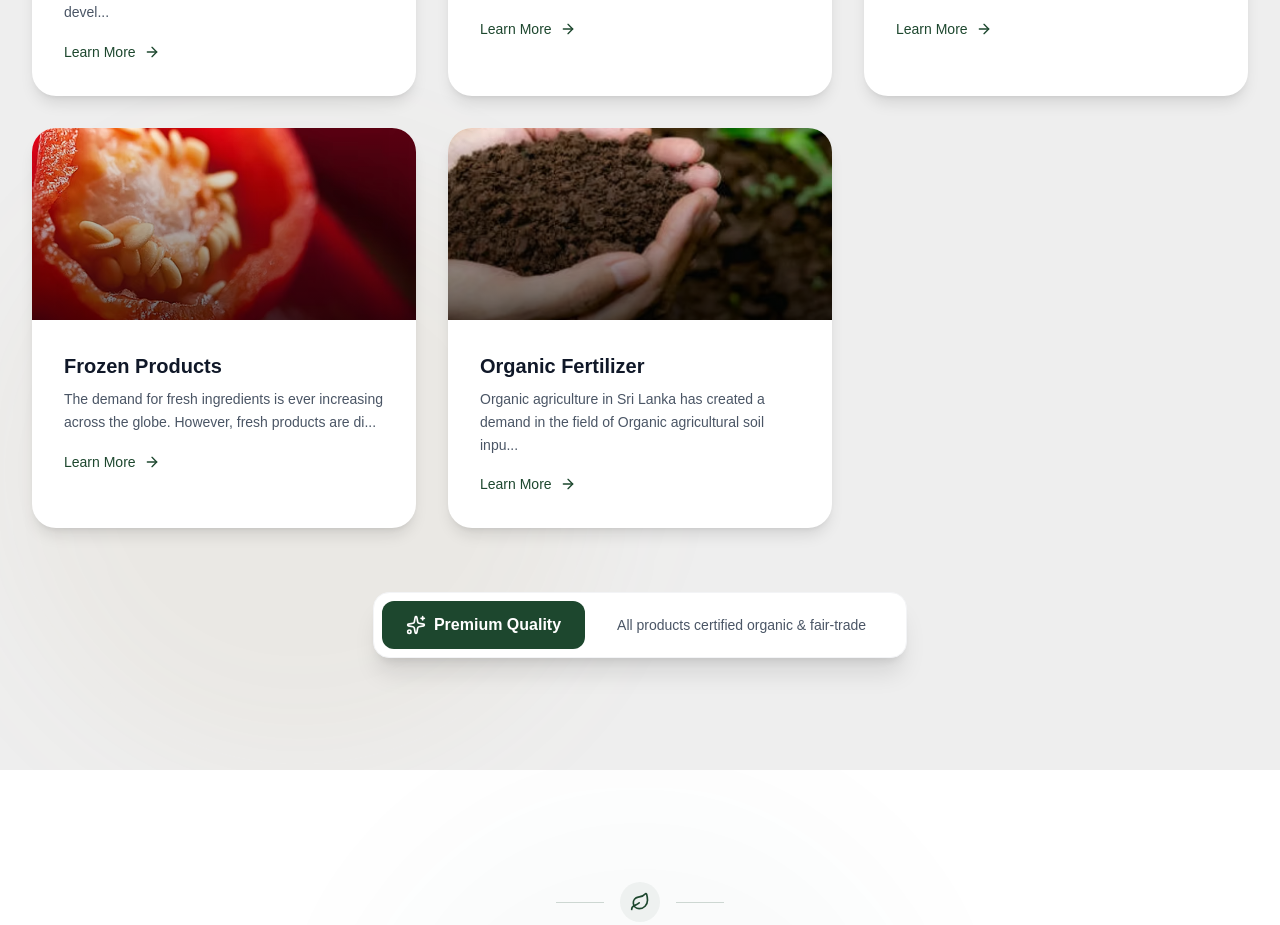
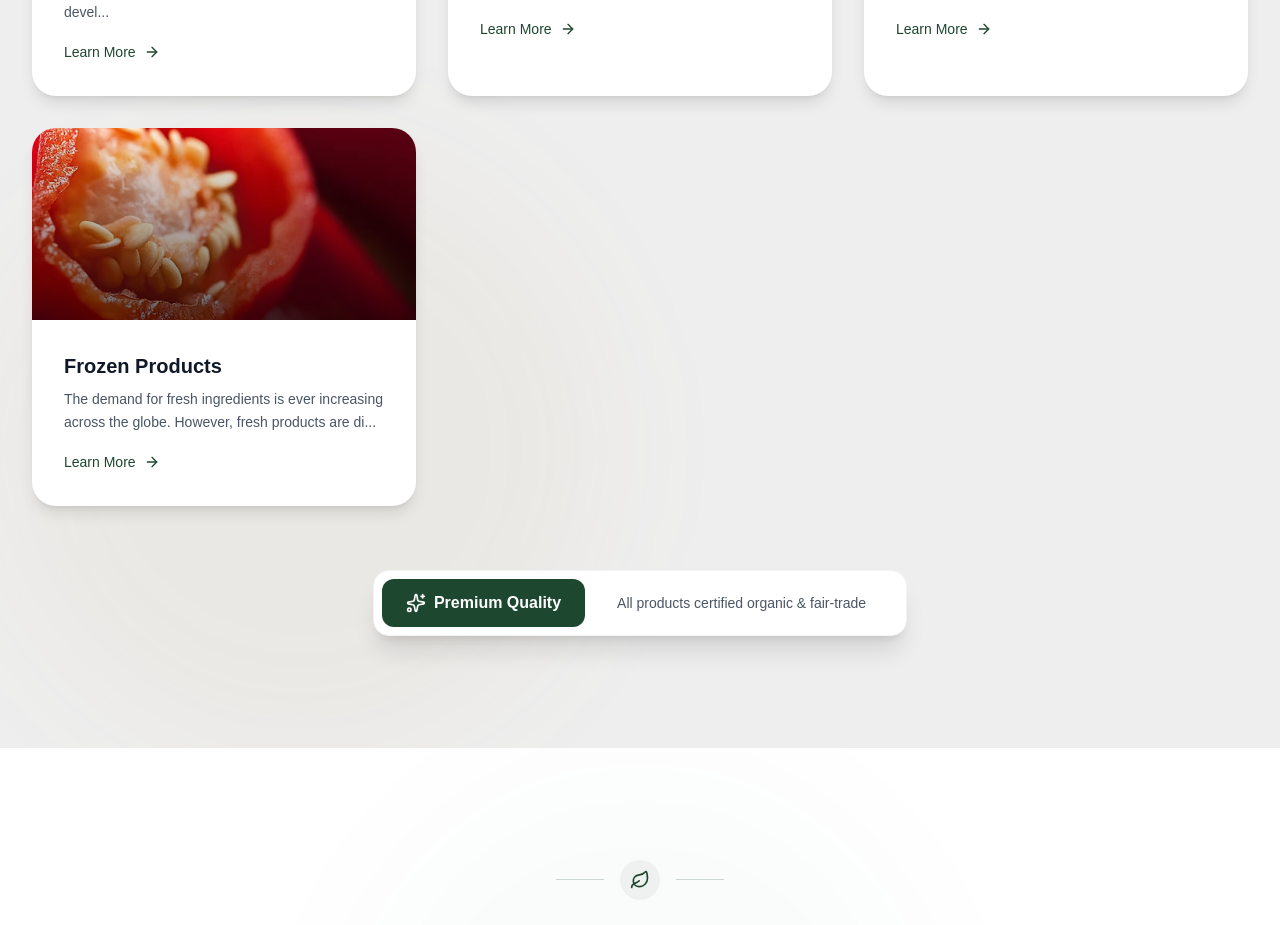
Before and after one commit to agroventures/biofoodslk, a React (Vite) app: page / in a window 1280 px wide. Shown: the part 5781-6706 px from the top of the page. Built offline with nearby package versions, Linux system fonts and the light colour scheme; a web font is replaced by a local one.

Commit message:
Update products.js

```diff
--- a/src/data/products.js
+++ b/src/data/products.js
@@ -110,17 +110,17 @@ export const products = [
         img: "/Products/FrozenProducts/frozen-products.avif",
         desc: "The demand for fresh ingredients is ever increasing across the globe. However, fresh products are difﬁcult to transport across the globe, particularly if they are made without the use harmful chemicals and preserving agents. This led to the birth of our IQF (Instant Quick Freeze) facility. The very rapid freezing leaves the cellular structure of the produce intact, so that once its thawed, the cell composition is restored, along with the freshness, ﬂavor and nutritive value. The processing plant that carries out this production is a BRC certiﬁed facility, one of the handful of similar plants in the country, and was recently awarded with an ‘A’ rating. A large variety if items (e.g., fresh fruit, veggies and herbs) are lined up for processing at this plant."
     },
-    {
-        id: 8,
-        name: "Organic Fertilizer",
-        img: "/Products/Fertilizer/organic-fertilizer.avif",
-        desc: "Organic agriculture in Sri Lanka has created a demand in the field of Organic agricultural soil inputs.This requirement has led us to initiate the Eco Planet Organic Fertilizer Project with the intension of providing a complete nutrition solution for organic agricultural lands in Sri Lanka and across the globe which has ultimately become one of the most successful projects of Bio foods(Pvt) Ltd, a pioneer in organic produce exporting in Sri Lanka.Our priorities cover, production of organic soil and plant inputs such as organic composts and liquid fertilizer, provide agriculture extension services and organic agriculture consultancy services for the farmers.",
-        grades: [
-            { id: 1, name: "Eco Plus Granular Fertilizer", img: "/Products/Fertilizer/eco-plus-granular-fertilizer.avif" },
-            { id: 2, name: "Eco Plus Organic Fertilizer", img: "/Products/Fertilizer/eco-plus-organic-fertilizer.avif" },
-            { id: 3, name: "Eco Carb", img: "/Products/Fertilizer/eco-carb.avif" },
-            { id: 4, name: "Eco Plus Tea Special Fertilizer", img: "/Products/Fertilizer/eco-plus-tea-special-fertilizer.avif" },
-            { id: 5, name: "Eco Plus Coconut Special Fertilizer", img: "/Products/Fertilizer/eco-plus-coconut-special-fertilizer.avif" },
-            { id: 6, name: "Eco Plus Solid Fertlizer", img: "/Products/Fertilizer/eco-plus-solid-fertilizer.avif" },        ]
-    }
+    // {
+    //     id: 8,
+    //     name: "Organic Fertilizer",
+    //     img: "/Products/Fertilizer/organic-fertilizer.avif",
+    //     desc: "Organic agriculture in Sri Lanka has created a demand in the field of Organic agricultural soil inputs.This requirement has led us to initiate the Eco Planet Organic Fertilizer Project with the intension of providing a complete nutrition solution for organic agricultural lands in Sri Lanka and across the globe which has ultimately become one of the most successful projects of Bio foods(Pvt) Ltd, a pioneer in organic produce exporting in Sri Lanka.Our priorities cover, production of organic soil and plant inputs such as organic composts and liquid fertilizer, provide agriculture extension services and organic agriculture consultancy services for the farmers.",
+    //     grades: [
+    //         { id: 1, name: "Eco Plus Granular Fertilizer", img: "/Products/Fertilizer/eco-plus-granular-fertilizer.avif" },
+    //         { id: 2, name: "Eco Plus Organic Fertilizer", img: "/Products/Fertilizer/eco-plus-organic-fertilizer.avif" },
+    //         { id: 3, name: "Eco Carb", img: "/Products/Fertilizer/eco-carb.avif" },
+    //         { id: 4, name: "Eco Plus Tea Special Fertilizer", img: "/Products/Fertilizer/eco-plus-tea-special-fertilizer.avif" },
+    //         { id: 5, name: "Eco Plus Coconut Special Fertilizer", img: "/Products/Fertilizer/eco-plus-coconut-special-fertilizer.avif" },
+    //         { id: 6, name: "Eco Plus Solid Fertlizer", img: "/Products/Fertilizer/eco-plus-solid-fertilizer.avif" },        ]
+    // }
 ]
```
